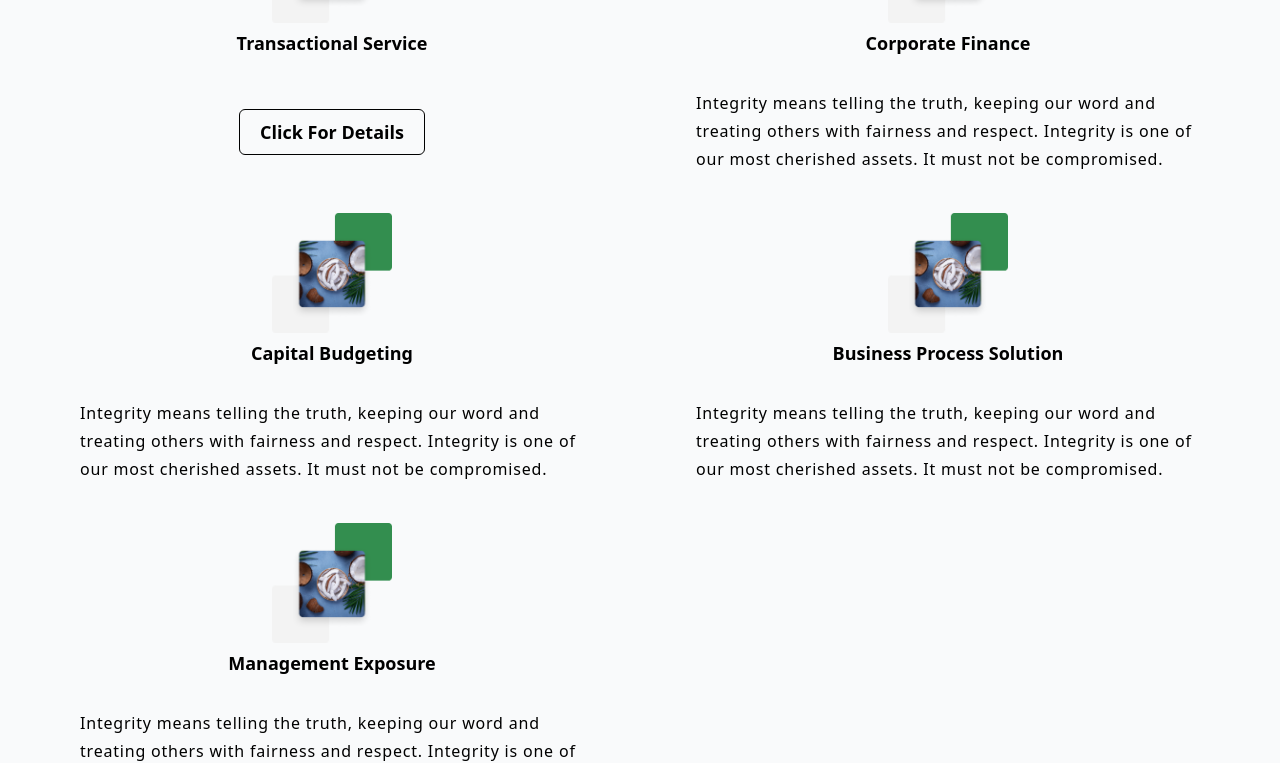
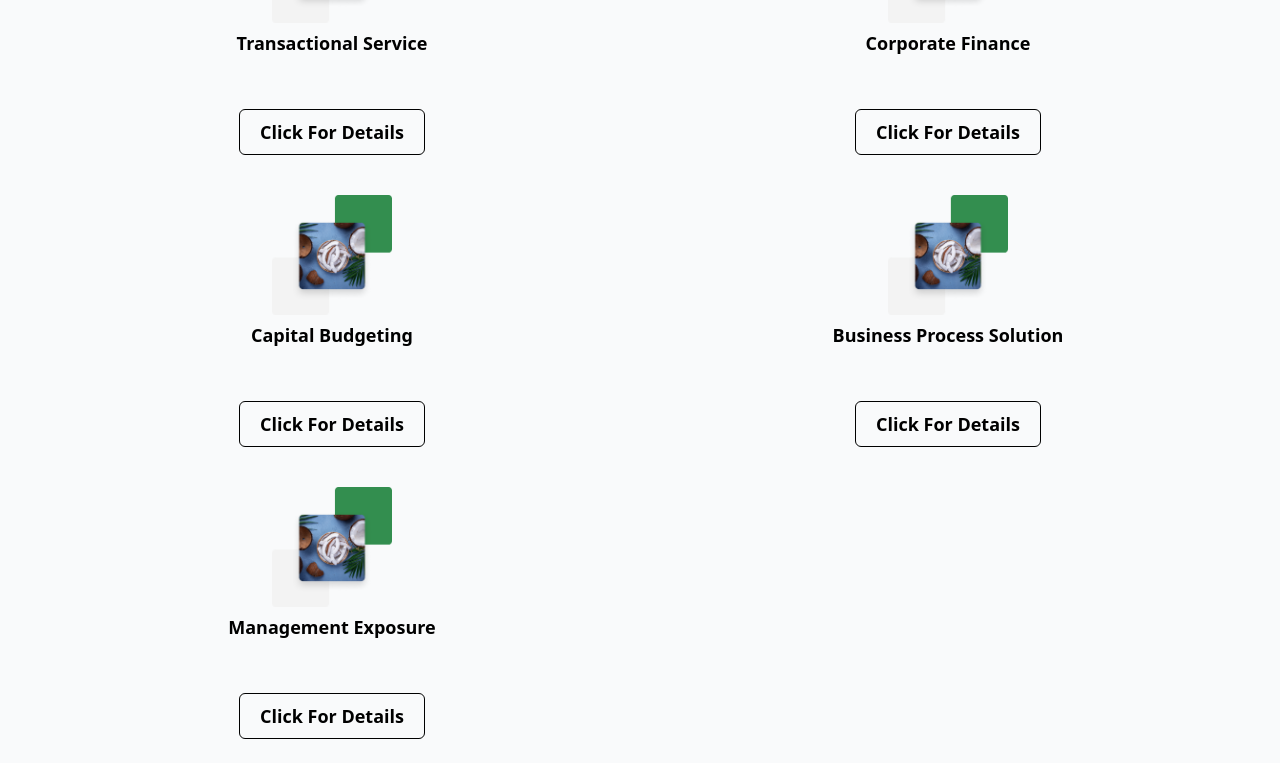
Before and after one commit to Rostadhi/k-advisory, a Next.js app: page / in a window 1280 px wide. Shown: the part 3619-4382 px from the top of the page. Built offline with nearby package versions, Linux system fonts and the light colour scheme.

Commit message:
Update ProjectSection.js

```diff
--- a/components/section/ProjectSection.js
+++ b/components/section/ProjectSection.js
@@ -22,22 +22,46 @@ export default function ProjectSection() {
                     <div className="text-center">
                         <Image src="/coconut.png" width="120" height="120" />
                         <h4 className="text-black text-center text-lg font-semibold pb-8">Corporate Finance</h4>
-                        <p className="text-black text-left text-base font-normal tracking-wider leading-7">Integrity means telling the truth, keeping our word and treating others with fairness and respect. Integrity is one of our most cherished assets. It must not be compromised.</p>
+                        <Link href="/www.ojk.com">
+                            <a
+                                className="border border-black text-blue hover:text-blue-700 hover:bg-white rounded-md transition py-2 px-5 mt-5 font-semibold text-lg inline-block"
+                            >
+                            Click For Details
+                            </a>
+                        </Link>
                     </div>
                     <div className="text-center">
                         <Image src="/coconut.png" width="120" height="120" />
                         <h4 className="text-black text-center text-lg font-semibold pb-8">Capital Budgeting</h4>
-                        <p className="text-black text-left text-base font-normal tracking-wider leading-7">Integrity means telling the truth, keeping our word and treating others with fairness and respect. Integrity is one of our most cherished assets. It must not be compromised.</p>
+                        <Link href="/www.ojk.com">
+                            <a
+                                className="border border-black text-blue hover:text-blue-700 hover:bg-white rounded-md transition py-2 px-5 mt-5 font-semibold text-lg inline-block"
+                            >
+                            Click For Details
+                            </a>
+                        </Link>
                     </div>
                     <div className="text-center">
                         <Image src="/coconut.png" width="120" height="120" />
                         <h4 className="text-black text-center text-lg font-semibold pb-8">Business Process Solution</h4>
-                        <p className="text-black text-left text-base font-normal tracking-wider leading-7">Integrity means telling the truth, keeping our word and treating others with fairness and respect. Integrity is one of our most cherished assets. It must not be compromised.</p>
+                        <Link href="/www.ojk.com">
+                            <a
+                                className="border border-black text-blue hover:text-blue-700 hover:bg-white rounded-md transition py-2 px-5 mt-5 font-semibold text-lg inline-block"
+                            >
+                            Click For Details
+                            </a>
+                        </Link>
                     </div>
                     <div className="text-center">
                         <Image src="/coconut.png" width="120" height="120" />
                         <h4 className="text-black text-center text-lg font-semibold pb-8">Management Exposure</h4>
-                        <p className="text-black text-left text-base font-normal tracking-wider leading-7">Integrity means telling the truth, keeping our word and treating others with fairness and respect. Integrity is one of our most cherished assets. It must not be compromised.</p>
+                        <Link href="/www.ojk.com">
+                            <a
+                                className="border border-black text-blue hover:text-blue-700 hover:bg-white rounded-md transition py-2 px-5 mt-5 font-semibold text-lg inline-block"
+                            >
+                            Click For Details
+                            </a>
+                        </Link>
                     </div>
                 </div>
             </div>
```
